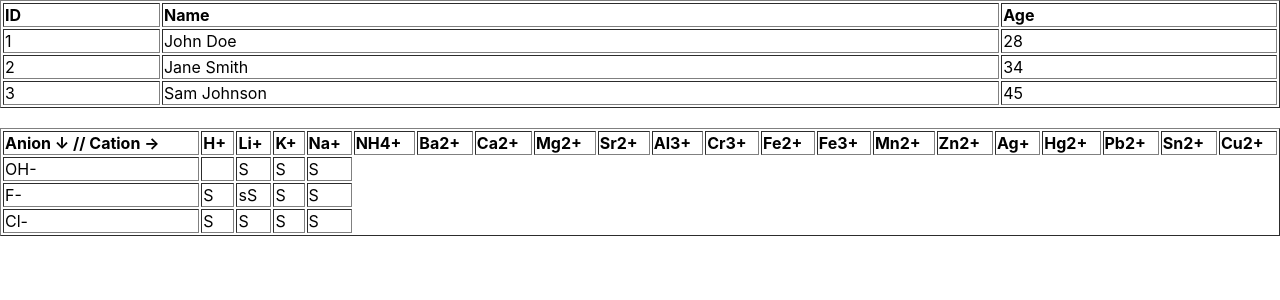
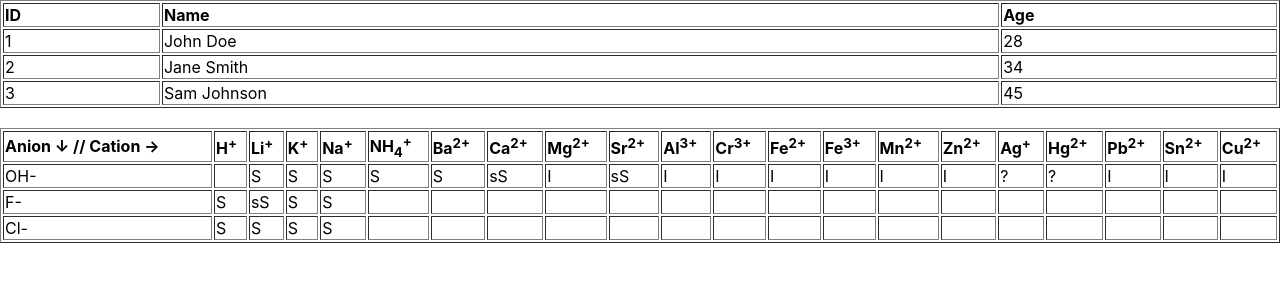
Before and after one commit to EranLavan/words-beyond, a React (Create React App) app: page / in a window 1280 px wide. Shown: the top 300 px of the page. Built offline with nearby package versions, Linux system fonts and the light colour scheme.

Commit message:
modified:   src/components-t/Solubility.js

```diff
--- a/src/components-t/Solubility.js
+++ b/src/components-t/Solubility.js
@@ -10,7 +10,23 @@ const data = [
     h: '',
     li: 'S',
     k: 'S',
-    na: 'S'
+    na: 'S',
+    nh4: 'S',
+    ba: 'S',
+    ca: 'sS',
+    mg: 'I',
+    sr: 'sS',
+    al: 'I',
+    cr: 'I',
+    fe2: 'I',
+    fe3: 'I',
+    mn: 'I',
+    zn: 'I',
+    ag: '?',
+    hg: '?',
+    pb: 'I',
+    sn: 'I',
+    cu: 'I'
   },
 
   {
@@ -41,26 +57,26 @@ const data = [
         <thead>
           <tr>
             <th>Anion &#8595; // Cation &#8594;</th>
-            <th>H+</th>
-            <th>Li+</th>
-            <th>K+</th>
-            <th>Na+</th>
-            <th>NH4+</th>
-            <th>Ba2+</th>
-            <th>Ca2+</th>
-            <th>Mg2+</th>
-            <th>Sr2+</th>
-            <th>Al3+</th>
-            <th>Cr3+</th>
-            <th>Fe2+</th>
-            <th>Fe3+</th>
-            <th>Mn2+</th>
-            <th>Zn2+</th>
-            <th>Ag+</th>
-            <th>Hg2+</th>
-            <th>Pb2+</th>
-            <th>Sn2+</th>
-            <th>Cu2+</th>
+            <th>H<sup>+</sup></th>
+            <th>Li<sup>+</sup></th>
+            <th>K<sup>+</sup></th>
+            <th>Na<sup>+</sup></th>
+            <th>NH<sub>4</sub><sup>+</sup></th>
+            <th>Ba<sup>2+</sup></th>
+            <th>Ca<sup>2+</sup></th>
+            <th>Mg<sup>2+</sup></th>
+            <th>Sr<sup>2+</sup></th>
+            <th>Al<sup>3+</sup></th>
+            <th>Cr<sup>3+</sup></th>
+            <th>Fe<sup>2+</sup></th>
+            <th>Fe<sup>3+</sup></th>
+            <th>Mn<sup>2+</sup></th>
+            <th>Zn<sup>2+</sup></th>
+            <th>Ag<sup>+</sup></th>
+            <th>Hg<sup>2+</sup></th>
+            <th>Pb<sup>2+</sup></th>
+            <th>Sn<sup>2+</sup></th>
+            <th>Cu<sup>2+</sup></th>
           </tr>
         </thead>
 
@@ -72,6 +88,22 @@ const data = [
               <td>{row.li}</td>
               <td>{row.k}</td>
               <td>{row.na}</td>
+              <td>{row.nh4}</td>
+              <td>{row.ba}</td>
+              <td>{row.ca}</td>
+              <td>{row.mg}</td>
+              <td>{row.sr}</td>
+              <td>{row.al}</td>
+              <td>{row.cr}</td>
+              <td>{row.fe2}</td>
+              <td>{row.fe3}</td>
+              <td>{row.mn}</td>
+              <td>{row.zn}</td>
+              <td>{row.ag}</td>
+              <td>{row.hg}</td>
+              <td>{row.pb}</td>
+              <td>{row.sn}</td>
+              <td>{row.cu}</td>
             </tr>
           ))}
         </tbody>
```
